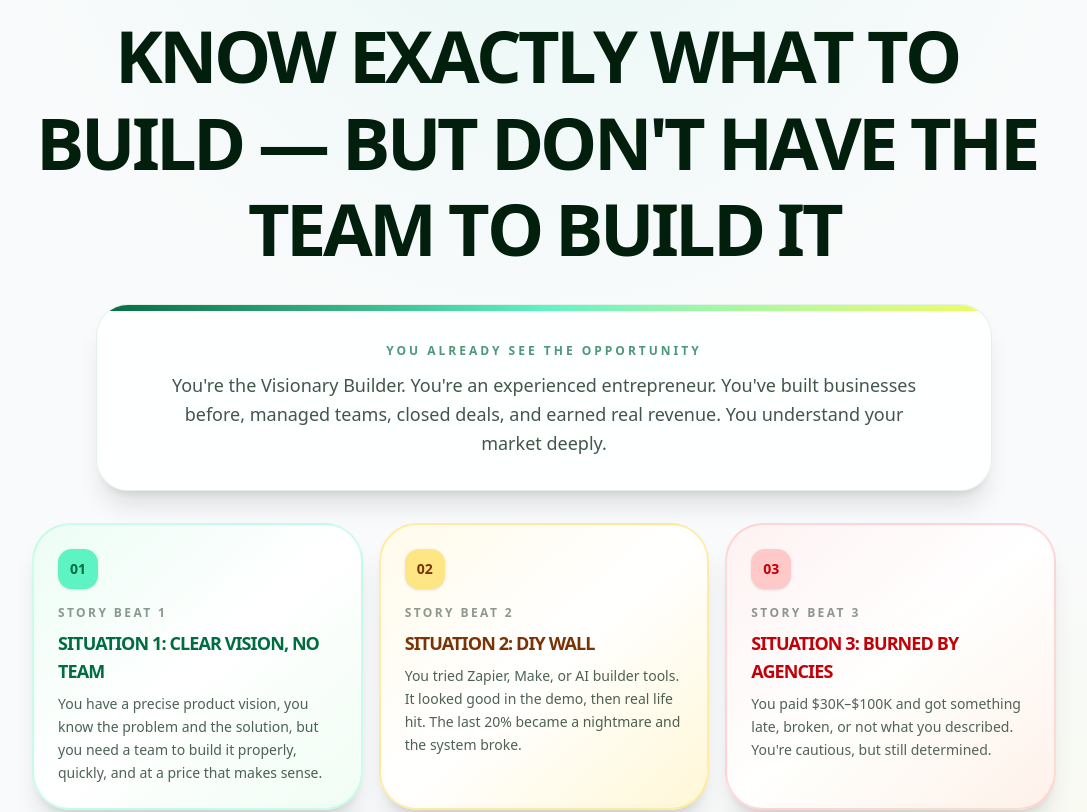
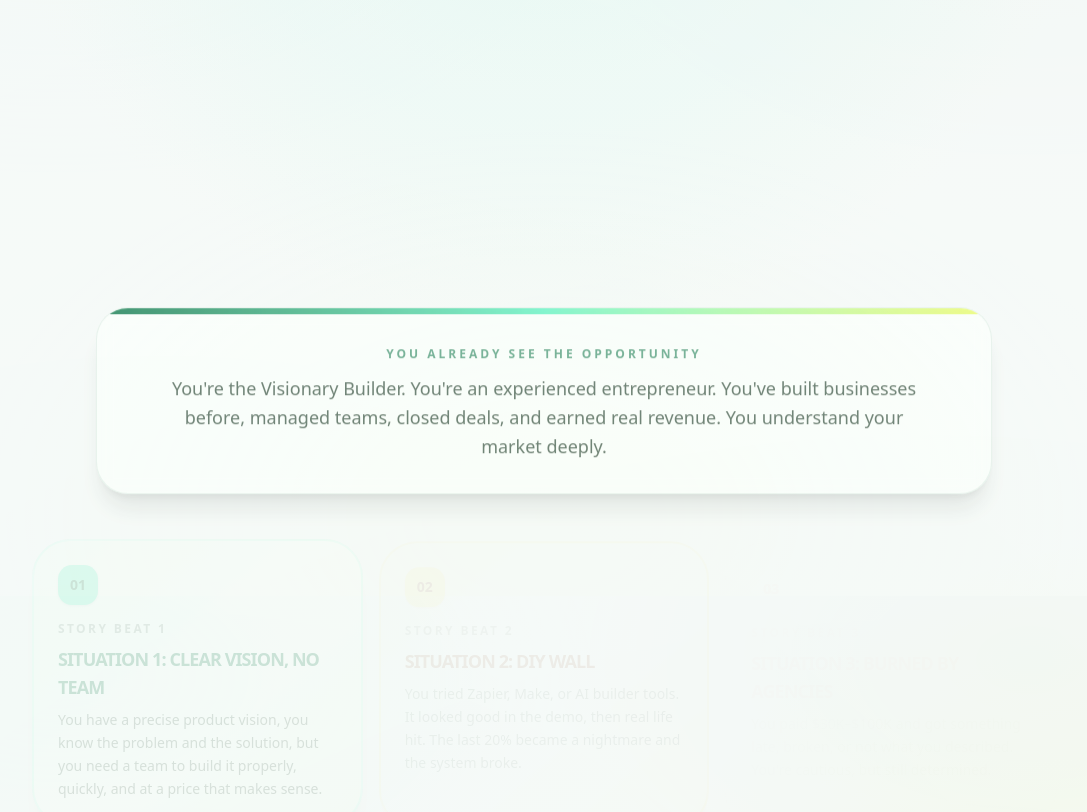
Before and after one commit to franzsamilo/oz-tech-co, a Next.js app: page / in a window 1280 px wide. Shown: the part 1004-1816 px from the top of the page, without its empty margins (96-1183 px from the left). Built offline with nearby package versions, Linux system fonts and the light colour scheme.

Commit message:
the oomph

```diff
--- a/app/globals.css
+++ b/app/globals.css
@@ -261,13 +261,93 @@ body {
   100% { transform: translateY(-40px) rotate(6deg); }
 }
 
+/* Gated landing intro (client + /invest): long hold, no looping sparkle */
+.oz-entrance-overlay--client,
+.oz-entrance-overlay--invest {
+  z-index: 100;
+  background:
+    radial-gradient(circle at 25% 25%, rgba(93, 243, 194, 0.45), transparent 50%),
+    radial-gradient(circle at 85% 15%, rgba(0, 108, 64, 0.35), transparent 52%),
+    radial-gradient(circle at 50% 85%, rgba(239, 252, 95, 0.22), transparent 58%),
+    rgba(2, 31, 13, 0.94);
+  animation: ozClientEntranceFade 5.2s cubic-bezier(0.22, 1, 0.36, 1) forwards;
+}
+
+.oz-entrance-overlay--client .oz-entrance-content,
+.oz-entrance-overlay--invest .oz-entrance-content {
+  animation: ozClientEntranceFloat 5.2s cubic-bezier(0.22, 1, 0.36, 1) forwards;
+}
+
+.oz-entrance-overlay--client::before,
+.oz-entrance-overlay--client::after,
+.oz-entrance-overlay--invest::before,
+.oz-entrance-overlay--invest::after {
+  animation: ozClientSparkleOnce 4.8s ease-out forwards;
+}
+
+.oz-entrance-overlay--client::after,
+.oz-entrance-overlay--invest::after {
+  animation-delay: 0.12s;
+}
+
+@keyframes ozClientEntranceFade {
+  0% { opacity: 0; }
+  10% { opacity: 1; }
+  82% { opacity: 1; }
+  100% { opacity: 0; visibility: hidden; }
+}
+
+@keyframes ozClientEntranceFloat {
+  0% { opacity: 0; transform: translateY(32px) scale(0.94); filter: blur(6px); }
+  14% { opacity: 1; transform: translateY(0) scale(1); filter: blur(0); }
+  78% { opacity: 1; transform: translateY(-4px) scale(1.01); }
+  100% { opacity: 0; transform: translateY(-20px) scale(1.04); }
+}
+
+@keyframes ozClientSparkleOnce {
+  0% { opacity: 0; transform: translateY(16px) scale(1); }
+  20% { opacity: 0.7; }
+  85% { opacity: 0.35; }
+  100% { opacity: 0; transform: translateY(-36px) scale(1.03) rotate(5deg); }
+}
+
+/* Landing fades in after intro gate opens */
+.oz-client-landing-reveal,
+.oz-landing-reveal {
+  animation: ozClientLandingReveal 0.85s cubic-bezier(0.22, 1, 0.36, 1) forwards;
+}
+
+@keyframes ozClientLandingReveal {
+  from { opacity: 0; }
+  to { opacity: 1; }
+}
+
 @media (prefers-reduced-motion: reduce) {
+  .oz-client-landing-reveal,
+  .oz-landing-reveal {
+    animation: none;
+    opacity: 1;
+  }
+
   .oz-entrance-overlay,
   .oz-entrance-content,
   .oz-entrance-overlay::before,
   .oz-entrance-overlay::after {
     animation: none !important;
     opacity: 1;
+  }
+
+  .oz-entrance-overlay--client,
+  .oz-entrance-overlay--client .oz-entrance-content,
+  .oz-entrance-overlay--client::before,
+  .oz-entrance-overlay--client::after,
+  .oz-entrance-overlay--invest,
+  .oz-entrance-overlay--invest .oz-entrance-content,
+  .oz-entrance-overlay--invest::before,
+  .oz-entrance-overlay--invest::after {
+    animation: none !important;
+    opacity: 0;
+    visibility: hidden;
   }
 }
 
--- a/app/invest/page.tsx
+++ b/app/invest/page.tsx
@@ -1,6 +1,6 @@
 "use client";
 
-import { useEffect, useState } from "react";
+import { useEffect, useLayoutEffect, useState } from "react";
 import PasswordLock from "@/components/PasswordLock";
 
 // Section components
@@ -20,10 +20,16 @@ import FaqSection from "@/components/sections/FaqSection";
 import ApplicationSection from "@/components/sections/ApplicationSection";
 import Footer from "@/components/sections/Footer";
 
+/** Session-only: same behavior as client home intro */
+const INVEST_ENTRANCE_SESSION_KEY = "oztech_invest_entrance_shown";
+/** Must match `.oz-entrance-overlay--invest` / `--client` CSS (5.2s) */
+const ENTRANCE_MS = 5200;
+
 export default function InvestLandingPage() {
   const [isUnlocked, setIsUnlocked] = useState(false);
   const [renderRest, setRenderRest] = useState(false);
-  const [showEntrance, setShowEntrance] = useState(false);
+  const [landingReady, setLandingReady] = useState(false);
+  const [showIntro, setShowIntro] = useState(false);
 
   useEffect(() => {
     const stored = localStorage.getItem("oztech_seed_access");
@@ -31,38 +37,83 @@ export default function InvestLandingPage() {
   }, []);
 
   useEffect(() => {
-    if (!isUnlocked) return;
+    if (!isUnlocked || !landingReady) return;
     const timer = setTimeout(() => setRenderRest(true), 800);
     return () => clearTimeout(timer);
+  }, [isUnlocked, landingReady]);
+
+  useLayoutEffect(() => {
+    if (!isUnlocked) return;
+
+    const reduceMotion = window.matchMedia("(prefers-reduced-motion: reduce)").matches;
+    if (reduceMotion) {
+      setLandingReady(true);
+      return;
+    }
+
+    let shownThisSession = false;
+    try {
+      shownThisSession = sessionStorage.getItem(INVEST_ENTRANCE_SESSION_KEY) === "true";
+    } catch {
+      shownThisSession = false;
+    }
+
+    if (shownThisSession) {
+      setLandingReady(true);
+      return;
+    }
+
+    setShowIntro(true);
+    try {
+      sessionStorage.setItem(INVEST_ENTRANCE_SESSION_KEY, "true");
+    } catch {
+      /* ignore */
+    }
+
+    const timer = window.setTimeout(() => {
+      setShowIntro(false);
+      setLandingReady(true);
+    }, ENTRANCE_MS);
+
+    return () => window.clearTimeout(timer);
   }, [isUnlocked]);
 
-  useEffect(() => {
-    if (!isUnlocked) return;
-    const firstVisitKey = "oztech_first_visit_done";
-    const stored = localStorage.getItem(firstVisitKey);
-    if (stored === "true") return;
-    setShowEntrance(true);
-    localStorage.setItem(firstVisitKey, "true");
-    const timer = setTimeout(() => setShowEntrance(false), 2200);
-    return () => clearTimeout(timer);
-  }, [isUnlocked]);
+  const shellLight =
+    "bg-[#f8fafc] text-[#021f0d] overflow-x-hidden oz-landing-shell";
 
   return (
     <>
-      {/* Must sit outside .oz-landing-shell: shell's `> * { position: relative }` breaks fixed overlays */}
       <PasswordLock onUnlock={() => setIsUnlocked(true)} />
-      <div className="bg-[#f8fafc] text-[#021f0d] overflow-x-hidden oz-landing-shell">
-        {isUnlocked && (
-          <div className="relative">
-            {showEntrance && (
-              <div className="oz-entrance-overlay">
+
+      <div
+        className={
+          isUnlocked
+            ? landingReady
+              ? shellLight
+              : "min-h-dvh bg-[#021f0d] overflow-hidden"
+            : shellLight
+        }
+      >
+        {isUnlocked ? (
+          <>
+            {!landingReady && !showIntro ? (
+              <div className="fixed inset-0 z-90 bg-[#021f0d]" aria-hidden />
+            ) : null}
+
+            {showIntro ? (
+              <div className="oz-entrance-overlay oz-entrance-overlay--invest">
                 <div className="oz-entrance-content">
                   <p className="oz-entrance-kicker">Welcome to Oz Tech</p>
                   <h2 className="oz-entrance-title">The Curtain Opens</h2>
-                  <p className="oz-entrance-subtitle">Step into technology sovereignty.</p>
+                  <p className="oz-entrance-subtitle">
+                    Step into technology sovereignty.
+                  </p>
                 </div>
               </div>
-            )}
+            ) : null}
+
+            {landingReady ? (
+              <div className="relative oz-landing-reveal">
                 <main className="relative">
                   <HeroSection />
                   <SocialProofSection />
@@ -87,7 +138,9 @@ export default function InvestLandingPage() {
 
                 <Footer />
               </div>
-        )}
+            ) : null}
+          </>
+        ) : null}
       </div>
     </>
   );
--- a/app/page.tsx
+++ b/app/page.tsx
@@ -1,3 +1,6 @@
+"use client";
+
+import { useLayoutEffect, useState } from "react";
 import ClientHeroSection from "@/components/sections/ClientHeroSection";
 import ClientAudienceSection from "@/components/sections/ClientAudienceSection";
 import ClientTruthSection from "@/components/sections/ClientTruthSection";
@@ -16,9 +19,76 @@ import ClientProcessSection from "@/components/sections/ClientProcessSection";
 import ClientApplicationSection from "@/components/sections/ClientApplicationSection";
 import Footer from "@/components/sections/Footer";
 
+/** Session-only: new browser session → intro again; refresh in same session → skip */
+const CLIENT_ENTRANCE_SESSION_KEY = "oztech_client_home_entrance_shown";
+/** Must match `.oz-entrance-overlay--client` / `--invest` CSS animation (5.2s) */
+const ENTRANCE_MS = 5200;
+
 export default function Home() {
+  const [showSite, setShowSite] = useState(false);
+  const [showIntro, setShowIntro] = useState(false);
+
+  useLayoutEffect(() => {
+    const reduceMotion = window.matchMedia("(prefers-reduced-motion: reduce)").matches;
+    if (reduceMotion) {
+      setShowSite(true);
+      return;
+    }
+
+    let shownThisSession = false;
+    try {
+      shownThisSession = sessionStorage.getItem(CLIENT_ENTRANCE_SESSION_KEY) === "true";
+    } catch {
+      shownThisSession = false;
+    }
+
+    if (shownThisSession) {
+      setShowSite(true);
+      return;
+    }
+
+    setShowIntro(true);
+    try {
+      sessionStorage.setItem(CLIENT_ENTRANCE_SESSION_KEY, "true");
+    } catch {
+      /* ignore */
+    }
+
+    const timer = window.setTimeout(() => {
+      setShowIntro(false);
+      setShowSite(true);
+    }, ENTRANCE_MS);
+
+    return () => window.clearTimeout(timer);
+  }, []);
+
   return (
-    <div className="bg-[#f8fafc] text-[#021f0d] overflow-x-hidden oz-landing-shell">
+    <div
+      className={
+        showSite
+          ? "bg-[#f8fafc] text-[#021f0d] overflow-x-hidden oz-landing-shell"
+          : "min-h-dvh bg-[#021f0d] overflow-hidden"
+      }
+    >
+      {/* Solid brand screen until we know intro vs returning (avoids flashing the landing first) */}
+      {!showSite && !showIntro ? (
+        <div className="fixed inset-0 z-90 bg-[#021f0d]" aria-hidden />
+      ) : null}
+
+      {showIntro ? (
+        <div className="oz-entrance-overlay oz-entrance-overlay--client">
+          <div className="oz-entrance-content">
+            <p className="oz-entrance-kicker">Engineering partner, not a vendor</p>
+            <h2 className="oz-entrance-title">Build what you see</h2>
+            <p className="oz-entrance-subtitle">
+              Own the code. Ship in four weeks. One team, unlimited queue.
+            </p>
+          </div>
+        </div>
+      ) : null}
+
+      {showSite ? (
+        <div className="relative oz-landing-reveal">
           <main className="relative">
             <ClientHeroSection />
             <ClientAudienceSection />
@@ -40,5 +110,7 @@ export default function Home() {
 
           <Footer />
         </div>
+      ) : null}
+    </div>
   );
 }
```
Lines whose indentation alone changed are shown as unchanged.
